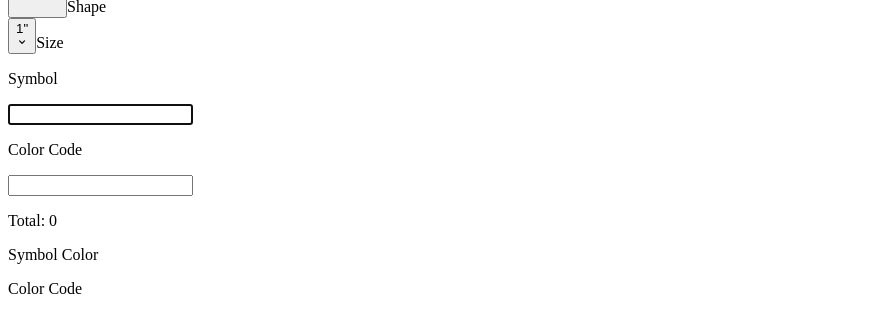
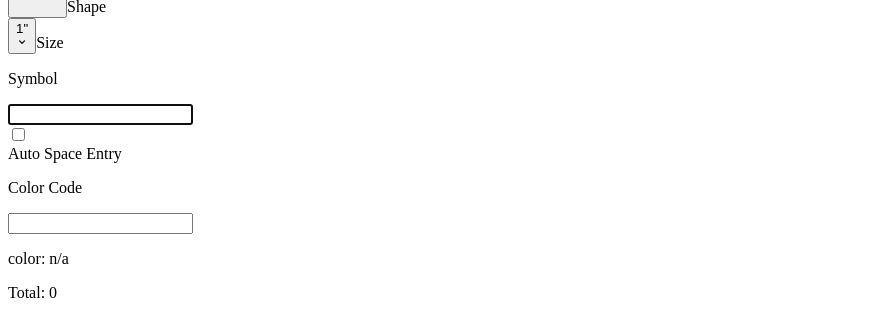
Before and after one commit to thurmand/diamond_legend_maker, a Next.js app: page / in a window 1280 px wide. Shown: the part 197-509 px from the top of the page, without its empty margins (0-891 px from the left). Built offline with nearby package versions, Linux system fonts and the light colour scheme.

Commit message:
theming and add sample feature

```diff
--- a/components/enterSymbol.js
+++ b/components/enterSymbol.js
@@ -1,10 +1,13 @@
 import { useEffect, useState } from "react";
 import dmcList from "../lib/dcm2.json";
+import SampleView from "./sample";
+import { Switch } from "@material-tailwind/react";
 
-export default function EnterSymbols({ className, onEnterSymbol }) {
-  var [symbol, setSymbol] = useState("");
-  var [dmc, setDmc] = useState("");
-  var [background, setBackground] = useState("white");
+export default function EnterSymbols({ className, onEnterSymbol, shape }) {
+  const [symbol, setSymbol] = useState("");
+  const [dmc, setDmc] = useState("");
+  const [background, setBackground] = useState("transparent");
+  const [isWhiteSpace, setWhiteSpace] = useState(false);
   let symbolInput = null;
   let dmcInput = null;
 
@@ -12,39 +15,66 @@ export default function EnterSymbols({ className, onEnterSymbol }) {
     if (dmcList[dmc]?.hex) {
       setBackground(`#${dmcList[dmc]?.hex}`);
     } else {
-      setBackground("white");
+      setBackground("transparent");
     }
   }, [dmc]);
 
   useEffect(() => {
     symbolInput.focus();
+    document.addEventListener("keydown", handleKeyPress);
+    return () => {
+      document.removeEventListener("keydown", handleKeyPress);
+    };
   }, []);
 
-  function onEnter(ele) {
+  useEffect(() => {
+    if (isWhiteSpace) {
+      setSymbol(" ");
+      dmcInput.focus();
+    } else {
+      setSymbol("");
+    }
+  }, [isWhiteSpace]);
+
+  const handleKeyPress = (event) => {
+    if (event.ctrlKey && event.key === " ") {
+      setWhiteSpace((prevState) => !prevState);
+    }
+  };
+
+  function onEnter() {
     if (event.key === "Enter") {
       if (dmcList[dmc]?.hex && symbol != "") {
         onEnterSymbol({ symbol, hex: `#${dmcList[dmc].hex}`, dmc });
-        setSymbol("");
+        if (!isWhiteSpace) {
+          setSymbol("");
+        }
         setDmc("");
-        symbolInput.focus();
+        if (isWhiteSpace) {
+          dmcInput.focus();
+        } else {
+          symbolInput.focus();
+        }
       }
     }
     if (event.key === "Backspace" && dmc === "") {
-      symbolInput.focus();
+      if (!isWhiteSpace) {
+        symbolInput.focus();
+      }
     }
   }
 
   return (
-    <div className={className} style={{ backgroundColor: background }}>
-      <div className="flex justify-evenly bg-white px-2 pb-2 rounded-lg">
+    <div className={className}>
+      <div className="flex justify-evenly bg-white/60 p-4 rounded-lg border border-gray-300 shadow-lg">
         <div className="flex flex-col">
           <p className="text-3xl">Symbol</p>
           <input
             onFocus={(event) => event.target.select()}
-            className="border-b-2 border-gray-400 text-4xl mt-2 w-24 focus:outline-none"
+            className="border-b-2 border-gray-400 text-4xl mt-2 w-24 focus:outline-none bg-transparent"
             type="text"
             maxLength="1"
-            value={symbol}
+            value={isWhiteSpace ? '" "' : symbol}
             onChange={({ target }) => {
               setSymbol(target.value);
               if (target.value !== "") {
@@ -55,14 +85,25 @@ export default function EnterSymbols({ className, onEnterSymbol }) {
             ref={(ref) => {
               symbolInput = ref;
             }}
+            disabled={isWhiteSpace}
           />
+          <div className="pt-4">
+            <Switch
+              label="Auto Space Entry"
+              id={"iswhite"}
+              ripple={false}
+              color="blue"
+              onChange={() => setWhiteSpace(!isWhiteSpace)}
+              checked={isWhiteSpace}
+            />
+          </div>
         </div>
         <div className="p-2" />
         <div className="flex flex-col items-center">
           <p className="text-3xl">Color Code</p>
           <input
             onFocus={(event) => event.target.select()}
-            className="mt-2 border-b-2 border-gray-400 text-4xl w-24 focus:outline-none"
+            className="mt-2 border-b-2 border-gray-400 text-4xl w-24 focus:outline-none bg-transparent"
             type="text"
             maxLength="5"
             value={dmc}
@@ -80,13 +121,14 @@ export default function EnterSymbols({ className, onEnterSymbol }) {
           />
         </div>
       </div>
-
-      {background != "white" && (
-        <p
-          className="text-sm justify-end"
-          style={{ color: background, filter: "invert(100%)" }}
-        >{`color: ${background}`}</p>
-      )}
+      <div className="flex justify-center items-center felx-1 flex-col py-8">
+        <SampleView symbol={symbol} color={background} shape={shape} />
+        {background != "white" && (
+          <p className="text-sm justify-end mt-2">{`color: ${
+            background === "transparent" ? "n/a" : background
+          }`}</p>
+        )}
+      </div>
     </div>
   );
 }
--- a/components/projectName.js
+++ b/components/projectName.js
@@ -3,7 +3,7 @@ export function ProjectName({ onChange, value }) {
     <div className="px-2 my-2">
       <input
         type="text"
-        className="mt-2 border-b border-gray-600 text-2xl"
+        className="mt-2 border-b border-gray-600 text-2xl bg-transparent"
         onChange={onChange}
         value={value}
         placeholder="Legend Name"
--- /dev/null
+++ b/components/sample.js
@@ -0,0 +1,16 @@
+export default function SampleView({ symbol, shape, color }) {
+  const shapeVariants = {
+    square: "",
+    circle: "rounded-full",
+  };
+  return (
+    !!symbol && (
+      <div
+        className={`${shapeVariants[shape]} w-28 h-28 items-center flex justify-center text-5xl`}
+        style={{ backgroundColor: color }}
+      >
+        {symbol}
+      </div>
+    )
+  );
+}
--- a/pages/index.js
+++ b/pages/index.js
@@ -74,11 +74,11 @@ export default function Symbols() {
         />
       </Head>
       <div className="overflow-hidden h-full w-full flex flex-col backdrop-blur-sm ">
-        <main className="flex flex-1 flex-col overflow-hidden max-w-7xl self-center xl:border-2 w-full xl:rounded-lg xl:m-4 xl:p-2 bg-white">
+        <main className="flex flex-1 flex-col overflow-hidden max-w-7xl self-center xl:border-2 w-full xl:rounded-lg xl:m-4 xl:p-2 bg-gray-200/95 ">
           <PageHeader
             onChangeName={setProjectName}
             projectName={projectName}
-            className="flex flex-row px-2 pb-2 border-b-2 flex-wrap items-center justify-between"
+            className="flex flex-row px-2 pb-2 border-b-2 border-gray-500 flex-wrap items-center justify-between"
             title={PageTitle}
           >
             <div className="flex flex-row flex-wrap gap-2">
@@ -129,6 +129,7 @@ export default function Symbols() {
                     <EnterSymbols
                       className="p-4 flex-1 flex flex-col"
                       onEnterSymbol={onEnterSymbol}
+                      shape={shape}
                     />
                   </div>
                 )}
@@ -143,7 +144,7 @@ export default function Symbols() {
                 )}
               </div>
               <SymbolList
-                className="overflow-hidden flex flex-1 flex-col gap-2 p-4 max-w-md min-w-[208px] sm:border-l-2 sm:border-t-0 border-t-2 border-l-0 sm:my-4"
+                className="overflow-hidden flex flex-1 flex-col gap-2 p-4 max-w-md min-w-[208px] sm:border-l-2 sm:border-t-0 border-t-2 border-l-0 sm:my-4 border-gray-500"
                 values={symbolList}
                 onTextColorChange={onTextColorChange}
                 onClear={onClear}
@@ -152,7 +153,7 @@ export default function Symbols() {
                 onOrderChange={updateListOrder}
               />
             </div>
-            <div className="p-4 border-t-2 bg-white w-full flex md:justify-between justify-end items-center flex-row">
+            <div className="p-4 border-t-2 border-gray-500 w-full flex md:justify-between justify-end items-center flex-row">
               <div className="md:block hidden">
                 Tips:
                 {hints.values.map((hint) => (
```
